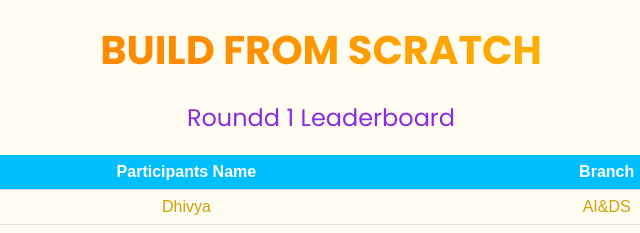
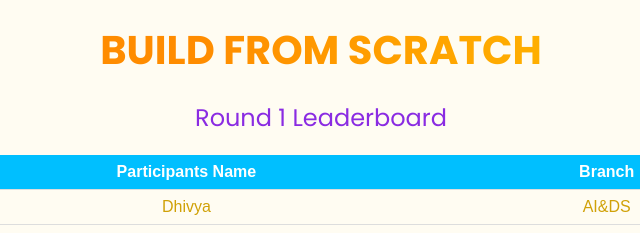
Before and after one commit to spgoutham/BFC, a plain HTML site: page index.html in a window 1280 px wide. Shown: the top 233 px of the page, 319-959 px from the left. Drawn offline with Linux system fonts and the light colour scheme.

Commit message:
Update index.html

```diff
--- a/index.html
+++ b/index.html
@@ -97,7 +97,7 @@
 </head>
 <body>
 <h1 class="shimmer">BUILD FROM SCRATCH</h1>
-<h1 class="small-heading">Roundd 1 Leaderboard</h1>
+<h1 class="small-heading">Round 1 Leaderboard</h1>
 <table id="leaderboard">
   <tr>
     <th>Rank</th>
```
